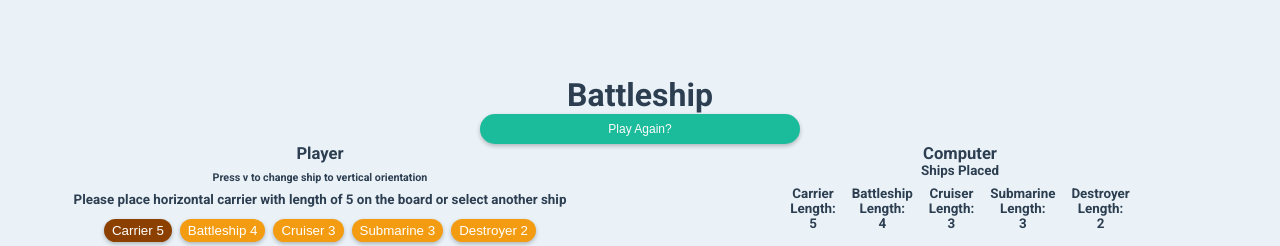
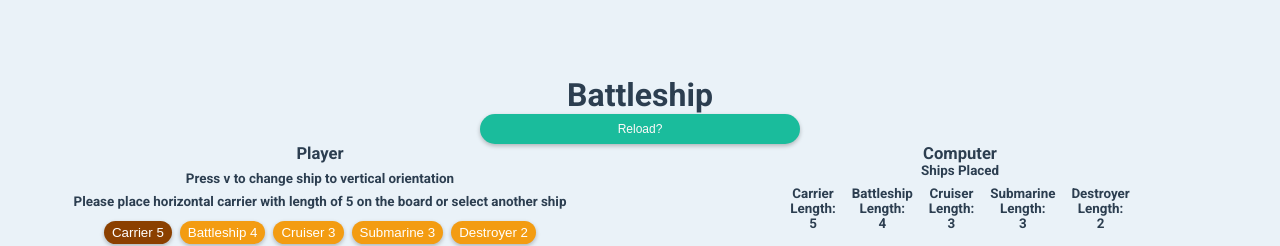
Before and after one commit to shoneriki/battleship-project, a React (Create React App) app: page / in a window 1280 px wide. Shown: the top 246 px of the page. Built offline with nearby package versions, Linux system fonts and the light colour scheme.

Commit message:
changed font size of instruction for direction change in desktop (#30)

```diff
--- a/src/App.js
+++ b/src/App.js
@@ -612,7 +612,7 @@ useSingleToast("Your Turn", undefined, "yourTurn", gameOn && currentTurn.current
         onClick = {() => window.location.reload()}
         winner = {winner}
       >
-        {winner !== "" ? "Reload?": "Play Again?"}
+        Reload?
       </RestartBtn>
       {winner !== "" && loser !== "" ? (
         <WinnerDisplay>
--- a/src/components/StyledComponents.js
+++ b/src/components/StyledComponents.js
@@ -299,7 +299,7 @@ export const DesktopSection = styled.section`
   display: flex;
   justify-content: center;
   align-items: center;
-  font-size: 16px;
+  font-size: 20px;
   padding: 8px 16px;
 
   @media only screen and (max-width: 800px) {
```
